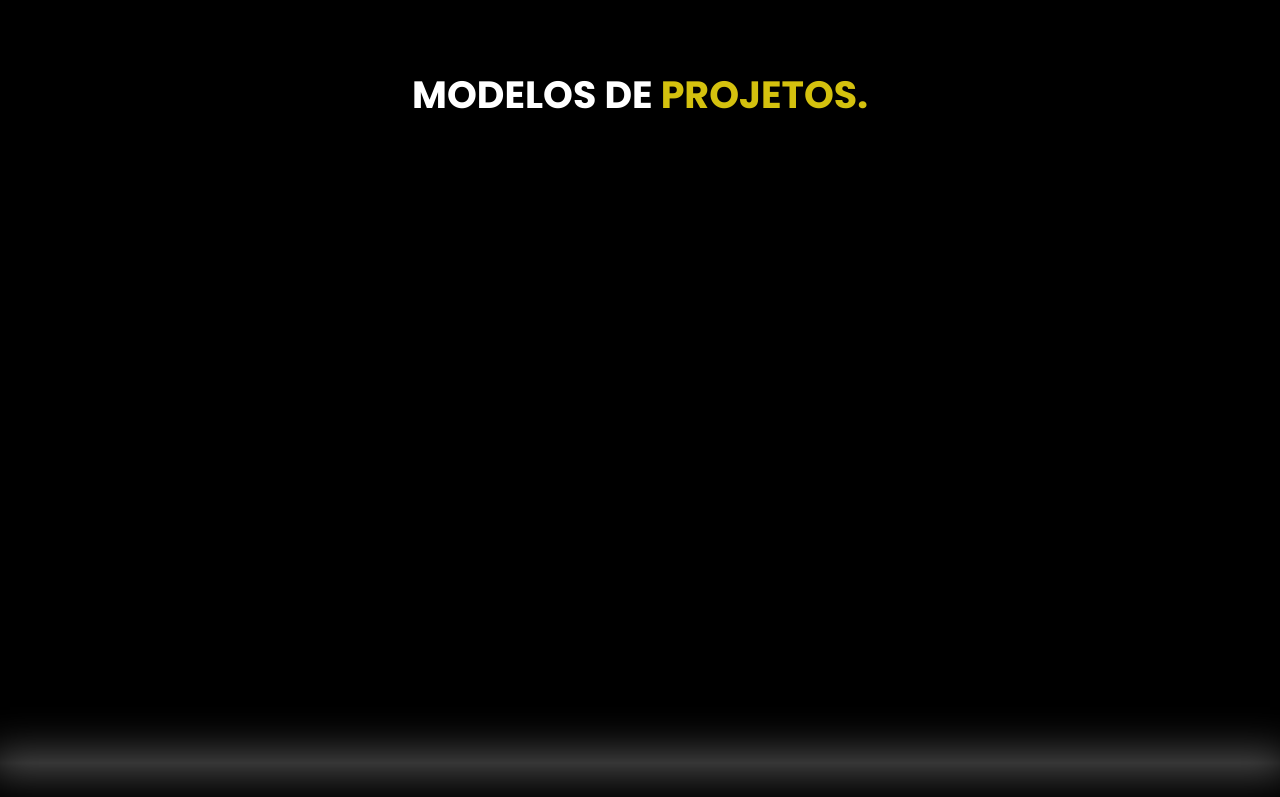
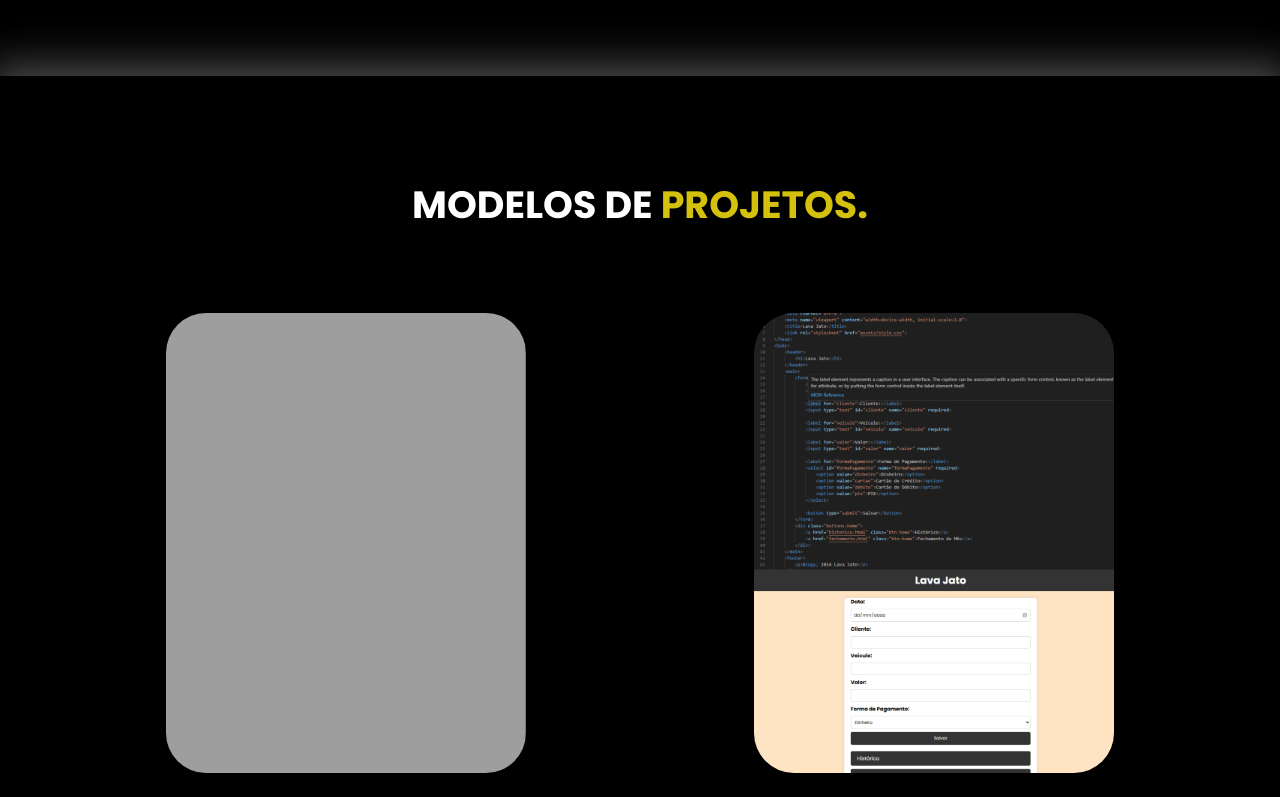
Before and after one commit to Robertim22/meu-portfolio, a plain HTML site: page index.html in a window 1280 px wide. Shown: the part 2000-2797 px from the top of the page. Drawn offline with nearby package versions, Linux system fonts and the light colour scheme; the site is published under a folder, as on GitHub Pages, so addresses that start at the root find nothing.

Commit message:
atualizaçao do index

```diff
--- a/index.html
+++ b/index.html
@@ -21,7 +21,7 @@
         <div class="interface">
             <div class="logo">
                     <a href="#inicio">
-                        <img src="/images/logo1.png" alt="logo da foto"><!--Foto da Logo do site-->
+                        <img src="images/logo1.png" alt="logo da foto"><!--Foto da Logo do site-->
                     </a>
             </div><!--logo-->
 
@@ -120,10 +120,10 @@
             <div class="inteface">
                 <h2 class="titulo">MODELOS DE <span>PROJETOS.</span></h2>
                 <div class="flex">
-                    <div class="img-port" style="background-image: url(/images/projeto1.png)">
+                    <div class="img-port" style="background-image: url(images/projeto1.png)">
                         <div class="overlay">Análise de Dados</div>
                     </div> <!--Dimeção imagem: 1920 lsrgura e 6173-->
-                    <div class="img-port" style="background-image: url(/images/projeto2.png)">
+                    <div class="img-port" style="background-image: url(images/projeto2.png)">
                         <div class="overlay">Desenvolvimento PHP</div>
                     </div>
                 </div><!--flex-->
```
